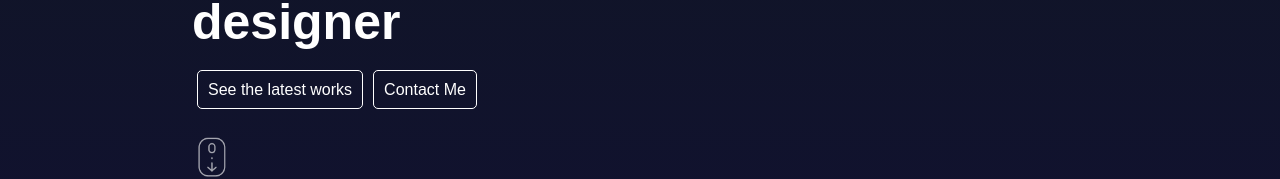
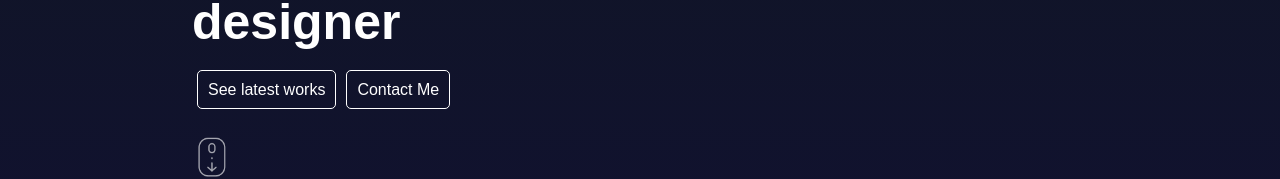
Before and after one commit to AwaisAhmad211/MyPortfolio, a React (Vite) app: page / in a window 1280 px wide. Shown: the part 454-633 px from the top of the page. Built offline with nearby package versions, Linux system fonts and the light colour scheme.

Commit message:
Update Intro.jsx

```diff
--- a/src/components/intro/Intro.jsx
+++ b/src/components/intro/Intro.jsx
@@ -40,7 +40,7 @@ const Intro = () => {
             <motion.h2>Awais Ahmad</motion.h2>
             <motion.h1>MERN stack developer and UI designer</motion.h1>
             <motion.div className="buttons">
-                <a>See the latest works</a>
+                <a>See latest works</a>
                 <a href='#Contact'>Contact Me</a>
             </motion.div>
             <motion.img src="/scroll.png" variants={ImgVariants} initial="initial" animate="animate"/>
```
